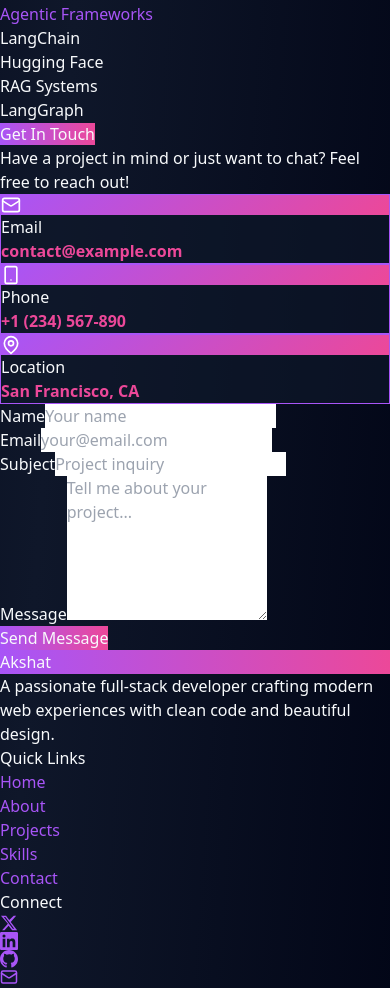
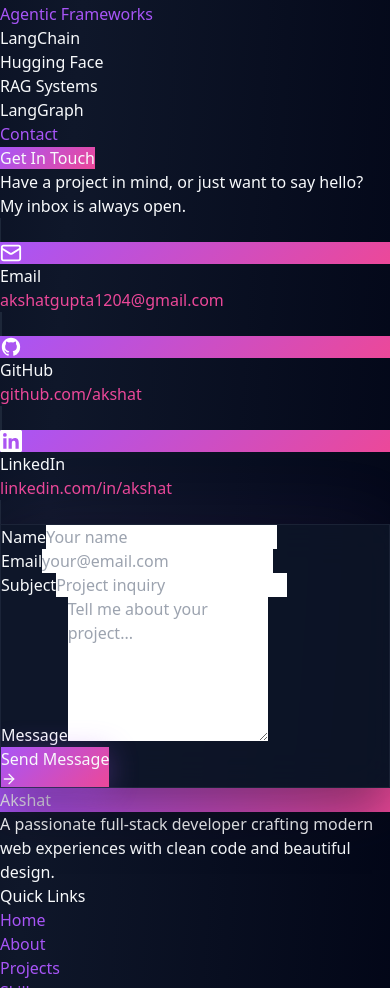
Before and after one commit to Akshats-git/Portfolio, a Next.js app: page / in a window 390 px wide. Shown: the part 4580-5568 px from the top of the page. Built offline with nearby package versions, Linux system fonts and the light colour scheme.

Commit message:
feat: enhance Contact component with improved layout, animations, and contact cards

```diff
--- a/src/components/Contact.tsx
+++ b/src/components/Contact.tsx
@@ -12,22 +12,18 @@
     subject: "",
     message: "",
   });
-
   const [submitted, setSubmitted] = useState(false);
+  const [focused, setFocused] = useState<string | null>(null);
 
   const handleChange = (
     e: React.ChangeEvent<HTMLInputElement | HTMLTextAreaElement>
   ) => {
     const { name, value } = e.target;
-    setFormData((prev) => ({
-      ...prev,
-      [name]: value,
-    }));
+    setFormData((prev) => ({ ...prev, [name]: value }));
   };
 
   const handleSubmit = (e: React.FormEvent) => {
     e.preventDefault();
-    // Here you would typically send the form data to a server
     console.log("Form submitted:", formData);
     setSubmitted(true);
     setTimeout(() => {
@@ -38,141 +34,177 @@
 
   const containerVariants = {
     hidden: { opacity: 0 },
-    visible: {
-      opacity: 1,
-      transition: {
-        staggerChildren: 0.1,
-      },
-    },
+    visible: { opacity: 1, transition: { staggerChildren: 0.12 } },
   };
 
   const itemVariants = {
-    hidden: { opacity: 0, y: 20 },
-    visible: {
-      opacity: 1,
-      y: 0,
-      transition: { duration: 0.6 },
+    hidden: { opacity: 0, y: 30 },
+    visible: { opacity: 1, y: 0, transition: { duration: 0.6, ease: "easeOut" } },
+  };
+
+  const contactCards = [
+    {
+      label: "Email",
+      value: "akshatgupta1204@gmail.com",
+      href: "mailto:akshatgupta1204@gmail.com",
+      icon: (
+        <svg viewBox="0 0 24 24" width="22" height="22" fill="none" stroke="white" strokeWidth="2" strokeLinecap="round" strokeLinejoin="round">
+          <rect width="20" height="16" x="2" y="4" rx="2" />
+          <path d="m22 7-8.97 5.7a1.94 1.94 0 0 1-2.06 0L2 7" />
+        </svg>
+      ),
     },
-  };
+    {
+      label: "GitHub",
+      value: "github.com/akshat",
+      href: "https://github.com/akshat",
+      icon: (
+        <svg viewBox="0 0 24 24" width="22" height="22" fill="white">
+          <path d="M12 2C6.477 2 2 6.484 2 12.017c0 4.425 2.865 8.18 6.839 9.504.5.092.682-.217.682-.483 0-.237-.008-.868-.013-1.703-2.782.605-3.369-1.343-3.369-1.343-.454-1.158-1.11-1.466-1.11-1.466-.908-.62.069-.608.069-.608 1.003.07 1.531 1.032 1.531 1.032.892 1.53 2.341 1.088 2.91.832.092-.647.35-1.088.636-1.338-2.22-.253-4.555-1.113-4.555-4.951 0-1.093.39-1.988 1.029-2.688-.103-.253-.446-1.272.098-2.65 0 0 .84-.27 2.75 1.026A9.564 9.564 0 0 1 12 6.844a9.59 9.59 0 0 1 2.504.337c1.909-1.296 2.747-1.027 2.747-1.027.546 1.379.202 2.398.1 2.651.64.7 1.028 1.595 1.028 2.688 0 3.848-2.339 4.695-4.566 4.943.359.309.678.92.678 1.855 0 1.338-.012 2.419-.012 2.747 0 .268.18.58.688.482A10.02 10.02 0 0 0 22 12.017C22 6.484 17.522 2 12 2Z" />
+        </svg>
+      ),
+    },
+    {
+      label: "LinkedIn",
+      value: "linkedin.com/in/akshat",
+      href: "https://linkedin.com/in/akshat",
+      icon: (
+        <svg viewBox="0 0 24 24" width="22" height="22" fill="white">
+          <path d="M20.447 20.452h-3.554v-5.569c0-1.328-.027-3.037-1.852-3.037-1.853 0-2.136 1.445-2.136 2.939v5.667H9.351V9h3.414v1.561h.046c.477-.9 1.637-1.85 3.37-1.85 3.601 0 4.267 2.37 4.267 5.455v6.286zM5.337 7.433a2.062 2.062 0 0 1-2.063-2.065 2.064 2.064 0 1 1 2.063 2.065zm1.782 13.019H3.555V9h3.564v11.452zM22.225 0H1.771C.792 0 0 .774 0 1.729v20.542C0 23.227.792 24 1.771 24h20.451C23.2 24 24 23.227 24 22.271V1.729C24 .774 23.2 0 22.222 0h.003z" />
+        </svg>
+      ),
+    },
+  ];
+
+  const inputClass = (name: string) =>
+    `w-full bg-slate-900/60 rounded-xl px-4 py-3.5 text-slate-100 placeholder-slate-600 outline-none transition-all duration-300 border`;
+
+  const inputStyle = (name: string) => ({
+    borderColor: focused === name ? theme.primary : "rgba(148,163,184,0.15)",
+    boxShadow: focused === name ? `0 0 0 3px ${theme.primary}22` : "none",
+  });
 
   return (
     <section
       id="contact"
-      className="min-h-screen flex items-center py-20 px-4 sm:px-6 lg:px-8"
+      className="relative min-h-screen flex items-center py-24 px-4 sm:px-6 lg:px-8 overflow-hidden"
     >
+      {/* Ambient background blobs */}
+      <div
+        className="pointer-events-none absolute -top-32 -left-32 w-[520px] h-[520px] rounded-full blur-[120px] opacity-20"
+        style={{ background: `radial-gradient(circle, ${theme.primary}, transparent 70%)` }}
+      />
+      <div
+        className="pointer-events-none absolute -bottom-32 -right-32 w-[480px] h-[480px] rounded-full blur-[120px] opacity-15"
+        style={{ background: `radial-gradient(circle, ${theme.secondary}, transparent 70%)` }}
+      />
+      <div
+        className="pointer-events-none absolute top-1/2 left-1/2 -translate-x-1/2 -translate-y-1/2 w-[300px] h-[300px] rounded-full blur-[100px] opacity-10"
+        style={{ background: `radial-gradient(circle, ${theme.accent}, transparent 70%)` }}
+      />
+
       <motion.div
         variants={containerVariants}
         initial="hidden"
         whileInView="visible"
-        viewport={{ once: true, margin: "-100px" }}
-        className="max-w-4xl mx-auto w-full"
+        viewport={{ once: true, margin: "-80px" }}
+        className="relative max-w-5xl mx-auto w-full"
       >
-        {/* Section Title */}
-        <motion.div variants={itemVariants} className="mb-12 text-center">
-          <h2 className="text-4xl sm:text-5xl font-bold mb-4">
+        {/* Section header */}
+        <motion.div variants={itemVariants} className="mb-16 text-center">
+          <p
+            className="text-sm font-semibold tracking-[0.25em] uppercase mb-4"
+            style={{ color: theme.primary }}
+          >
+            Contact
+          </p>
+          <h2 className="text-4xl sm:text-5xl font-bold mb-5">
             <span
               className="bg-clip-text text-transparent"
-              style={{ backgroundImage: `linear-gradient(to right, ${theme.primary}, ${theme.secondary})` }}
+              style={{ backgroundImage: `linear-gradient(135deg, ${theme.primary}, ${theme.secondary})` }}
             >
               Get In Touch
             </span>
           </h2>
-          <p className="text-slate-400 text-lg max-w-2xl mx-auto">
-            Have a project in mind or just want to chat? Feel free to reach out!
+          <p className="text-slate-400 text-lg max-w-xl mx-auto leading-relaxed">
+            Have a project in mind, or just want to say hello?
+            <br className="hidden sm:block" /> My inbox is always open.
           </p>
-          <div className="h-1 w-20 rounded mx-auto mt-4" style={{ backgroundImage: `linear-gradient(to right, ${theme.primary}, ${theme.secondary})` }} />
+          <div
+            className="h-px w-32 mx-auto mt-8 opacity-60"
+            style={{ background: `linear-gradient(to right, transparent, ${theme.primary}, ${theme.secondary}, transparent)` }}
+          />
         </motion.div>
 
-        {/* Contact Grid (cards) */}
-        <motion.div variants={itemVariants} className="grid grid-cols-1 md:grid-cols-3 gap-8 mb-12">
-          {/* Email */}
+        {/* Contact cards */}
+        <motion.div variants={itemVariants} className="grid grid-cols-1 sm:grid-cols-3 gap-5 mb-12">
+          {contactCards.map((card) => (
             <motion.a
-            variants={itemVariants}
-            href="mailto:contact@example.com"
-            whileHover={{ scale: 1.02 }}
-            className="group text-center"
+              key={card.label}
+              href={card.href}
+              target={card.href.startsWith("http") ? "_blank" : undefined}
+              rel={card.href.startsWith("http") ? "noopener noreferrer" : undefined}
+              whileHover={{ y: -5, scale: 1.02 }}
+              whileTap={{ scale: 0.98 }}
+              className="group relative flex flex-col items-center gap-3 rounded-2xl p-7 text-center cursor-pointer overflow-hidden"
+              style={{
+                background: "rgba(15,23,42,0.7)",
+                backdropFilter: "blur(16px)",
+                border: "1px solid rgba(148,163,184,0.12)",
+              }}
             >
+              {/* Card glow on hover */}
               <div
-              className="rounded-lg p-8 transition-transform transform hover:-translate-y-1 shadow-sm hover:shadow-lg mx-2"
-              style={{ backgroundColor: 'rgba(15,23,42,0.65)', border: `1px solid ${theme.primary}` }}
+                className="absolute inset-0 opacity-0 group-hover:opacity-100 transition-opacity duration-500 rounded-2xl"
+                style={{ background: `radial-gradient(ellipse at top, ${theme.primary}18, transparent 70%)` }}
+              />
+              <div
+                className="relative z-10 w-13 h-13 w-12 h-12 rounded-2xl flex items-center justify-center shrink-0 shadow-lg"
+                style={{ backgroundImage: `linear-gradient(135deg, ${theme.primary}, ${theme.secondary})` }}
               >
-              <div
-                className="w-12 h-12 rounded-full mx-auto flex items-center justify-center mb-4"
-                style={{ backgroundImage: `linear-gradient(135deg, ${theme.primary}, ${theme.secondary})`, color: '#fff' }}
+                {card.icon}
+              </div>
+              <div className="relative z-10">
+                <p className="text-xs font-semibold uppercase tracking-widest text-slate-500 mb-1">
+                  {card.label}
+                </p>
+                <p
+                  className="text-sm font-medium break-all transition-colors duration-200"
+                  style={{ color: theme.secondary }}
                 >
-                <svg viewBox="0 0 24 24" width="20" height="20" fill="none" stroke="white" strokeWidth="2" strokeLinecap="round" strokeLinejoin="round" aria-hidden="true">
-                  <rect width="20" height="16" x="2" y="4" rx="2" />
-                  <path d="m22 7-8.97 5.7a1.94 1.94 0 0 1-2.06 0L2 7" />
-                </svg>
-              </div>
-              <h3 className="text-xl font-semibold text-slate-100 mb-2">Email</h3>
-              <p className="text-sm" style={{ color: theme.secondary, fontWeight: 600 }}>
-                contact@example.com
+                  {card.value}
                 </p>
               </div>
+              {/* Bottom accent line */}
+              <div
+                className="absolute bottom-0 left-1/2 -translate-x-1/2 h-0.5 w-0 group-hover:w-2/3 transition-all duration-500 rounded-full"
+                style={{ background: `linear-gradient(to right, ${theme.primary}, ${theme.secondary})` }}
+              />
             </motion.a>
-
-          {/* Phone */}
-          <motion.a
-            variants={itemVariants}
-            href="tel:+1234567890"
-            whileHover={{ scale: 1.02 }}
-            className="group text-center"
-          >
-            <div
-              className="rounded-lg p-8 transition-transform transform hover:-translate-y-1 shadow-sm hover:shadow-lg mx-2"
-              style={{ backgroundColor: 'rgba(15,23,42,0.65)', border: `1px solid ${theme.primary}` }}
-            >
-              <div
-                className="w-12 h-12 rounded-full mx-auto flex items-center justify-center mb-4"
-                style={{ backgroundImage: `linear-gradient(135deg, ${theme.primary}, ${theme.secondary})`, color: '#fff' }}
-              >
-                <svg viewBox="0 0 24 24" width="20" height="20" fill="none" stroke="white" strokeWidth="2" strokeLinecap="round" strokeLinejoin="round" aria-hidden="true">
-                  <rect width="14" height="20" x="5" y="2" rx="2" />
-                  <path d="M12 18h.01" />
-                </svg>
-              </div>
-              <h3 className="text-xl font-semibold text-slate-100 mb-2">Phone</h3>
-              <p className="text-sm" style={{ color: theme.secondary, fontWeight: 600 }}>
-                +1 (234) 567-890
-              </p>
-            </div>
-          </motion.a>
-
-          {/* Location */}
-          <motion.div variants={itemVariants} className="group text-center">
-            <div
-              className="rounded-lg p-8 transition-transform transform hover:-translate-y-1 shadow-sm hover:shadow-lg mx-2"
-              style={{ backgroundColor: 'rgba(15,23,42,0.65)', border: `1px solid ${theme.primary}` }}
-            >
-              <div
-                className="w-12 h-12 rounded-full mx-auto flex items-center justify-center mb-4"
-                style={{ backgroundImage: `linear-gradient(135deg, ${theme.primary}, ${theme.secondary})`, color: '#fff' }}
-              >
-                <svg viewBox="0 0 24 24" width="20" height="20" fill="none" stroke="white" strokeWidth="2" strokeLinecap="round" strokeLinejoin="round" aria-hidden="true">
-                  <path d="M20 10c0 6-8 12-8 12S4 16 4 10a8 8 0 0 1 16 0Z" />
-                  <circle cx="12" cy="10" r="3" />
-                </svg>
-              </div>
-              <h3 className="text-xl font-semibold text-slate-100 mb-2">Location</h3>
-              <p className="text-sm" style={{ color: theme.secondary, fontWeight: 600 }}>
-                San Francisco, CA
-              </p>
-            </div>
-          </motion.div>
+          ))}
         </motion.div>
 
-        {/* Contact Form */}
-        <motion.form
+        {/* Contact form */}
+        <motion.div
           variants={itemVariants}
-          onSubmit={handleSubmit}
-          className="bg-slate-800/50 border rounded-lg p-8 md:p-12"
-          style={{ borderColor: theme.primary }}
+          className="relative rounded-3xl overflow-hidden"
+          style={{
+            background: "rgba(15,23,42,0.75)",
+            backdropFilter: "blur(20px)",
+            border: "1px solid rgba(148,163,184,0.1)",
+            boxShadow: `0 0 80px ${theme.primary}12, 0 25px 50px rgba(0,0,0,0.4)`,
+          }}
         >
-          <div className="grid grid-cols-1 md:grid-cols-2 gap-6 mb-6">
-            {/* Name Field */}
-            <div>
-              <label htmlFor="name" className="block text-sm font-semibold text-slate-300 mb-2">
+          {/* Top gradient bar */}
+          <div
+            className="h-1 w-full"
+            style={{ backgroundImage: `linear-gradient(to right, ${theme.primary}, ${theme.secondary}, ${theme.accent})` }}
+          />
+
+          <form onSubmit={handleSubmit} className="p-8 md:p-12">
+            <div className="grid grid-cols-1 md:grid-cols-2 gap-5 mb-5">
+              <div className="flex flex-col gap-2">
+                <label htmlFor="name" className="text-xs font-semibold uppercase tracking-widest text-slate-500">
                   Name
                 </label>
                 <input
@@ -181,16 +213,16 @@
                   name="name"
                   value={formData.name}
                   onChange={handleChange}
+                  onFocus={() => setFocused("name")}
+                  onBlur={() => setFocused(null)}
                   required
-                className="w-full bg-slate-900/60 border rounded-lg px-4 py-3 text-slate-100 placeholder-slate-500 focus:outline-none transition-colors"
-                style={{ borderColor: theme.primary }}
+                  className={inputClass("name")}
+                  style={inputStyle("name")}
                   placeholder="Your name"
                 />
               </div>
-
-            {/* Email Field */}
-            <div>
-              <label htmlFor="email" className="block text-sm font-semibold text-slate-300 mb-2">
+              <div className="flex flex-col gap-2">
+                <label htmlFor="email" className="text-xs font-semibold uppercase tracking-widest text-slate-500">
                   Email
                 </label>
                 <input
@@ -199,17 +231,18 @@
                   name="email"
                   value={formData.email}
                   onChange={handleChange}
+                  onFocus={() => setFocused("email")}
+                  onBlur={() => setFocused(null)}
                   required
-                className="w-full bg-slate-900/60 border rounded-lg px-4 py-3 text-slate-100 placeholder-slate-500 focus:outline-none transition-colors"
-                style={{ borderColor: theme.primary }}
+                  className={inputClass("email")}
+                  style={inputStyle("email")}
                   placeholder="your@email.com"
                 />
               </div>
             </div>
 
-          {/* Subject Field */}
-          <div className="mb-6">
-            <label htmlFor="subject" className="block text-sm font-semibold text-slate-300 mb-2">
+            <div className="flex flex-col gap-2 mb-5">
+              <label htmlFor="subject" className="text-xs font-semibold uppercase tracking-widest text-slate-500">
                 Subject
               </label>
               <input
@@ -218,16 +251,17 @@
                 name="subject"
                 value={formData.subject}
                 onChange={handleChange}
+                onFocus={() => setFocused("subject")}
+                onBlur={() => setFocused(null)}
                 required
-              className="w-full bg-slate-900/60 border rounded-lg px-4 py-3 text-slate-100 placeholder-slate-500 focus:outline-none transition-colors"
-              style={{ borderColor: theme.primary }}
+                className={inputClass("subject")}
+                style={inputStyle("subject")}
                 placeholder="Project inquiry"
               />
             </div>
 
-          {/* Message Field */}
-          <div className="mb-6">
-            <label htmlFor="message" className="block text-sm font-semibold text-slate-300 mb-2">
+            <div className="flex flex-col gap-2 mb-8">
+              <label htmlFor="message" className="text-xs font-semibold uppercase tracking-widest text-slate-500">
                 Message
               </label>
               <textarea
@@ -235,35 +269,57 @@
                 name="message"
                 value={formData.message}
                 onChange={handleChange}
+                onFocus={() => setFocused("message")}
+                onBlur={() => setFocused(null)}
                 required
                 rows={6}
-              className="w-full bg-slate-900/60 border rounded-lg px-4 py-3 text-slate-100 placeholder-slate-500 focus:outline-none transition-colors resize-none"
-              style={{ borderColor: theme.primary }}
+                className={`${inputClass("message")} resize-none`}
+                style={inputStyle("message")}
                 placeholder="Tell me about your project..."
               />
             </div>
 
-          {/* Submit Button */}
             <motion.button
               whileHover={{ scale: 1.02 }}
-            whileTap={{ scale: 0.98 }}
+              whileTap={{ scale: 0.97 }}
               type="submit"
               disabled={submitted}
-            className={`w-full py-3 font-semibold rounded-lg transition-all ${
-              submitted ? "bg-green-500 text-white" : "text-white"
-            }`}
-            style={submitted ? undefined : { backgroundImage: `linear-gradient(to right, ${theme.primary}, ${theme.secondary})` }}
+              className="relative w-full py-4 font-semibold rounded-xl text-white overflow-hidden transition-all duration-300"
+              style={
+                submitted
+                  ? { background: "#22c55e", boxShadow: "0 0 30px #22c55e44" }
+                  : {
+                      backgroundImage: `linear-gradient(135deg, ${theme.primary}, ${theme.secondary})`,
+                      boxShadow: `0 4px 30px ${theme.primary}55`,
+                    }
+              }
             >
+              {/* Shine sweep on hover */}
+              {!submitted && (
+                <span
+                  className="absolute inset-0 opacity-0 hover:opacity-100 transition-opacity duration-300 pointer-events-none"
+                  style={{ background: "linear-gradient(105deg, transparent 40%, rgba(255,255,255,0.15) 50%, transparent 60%)" }}
+                />
+              )}
               {submitted ? (
                 <span className="flex items-center justify-center gap-2">
-                <svg viewBox="0 0 24 24" width="18" height="18" fill="none" stroke="currentColor" strokeWidth="2.5" strokeLinecap="round" strokeLinejoin="round" aria-hidden="true">
+                  <svg viewBox="0 0 24 24" width="18" height="18" fill="none" stroke="currentColor" strokeWidth="2.5" strokeLinecap="round" strokeLinejoin="round">
                     <polyline points="20 6 9 17 4 12" />
                   </svg>
                   Message Sent!
                 </span>
-            ) : "Send Message"}
+              ) : (
+                <span className="flex items-center justify-center gap-2">
+                  Send Message
+                  <svg viewBox="0 0 24 24" width="16" height="16" fill="none" stroke="currentColor" strokeWidth="2" strokeLinecap="round" strokeLinejoin="round">
+                    <line x1="5" y1="12" x2="19" y2="12" />
+                    <polyline points="12 5 19 12 12 19" />
+                  </svg>
+                </span>
+              )}
             </motion.button>
-        </motion.form>
+          </form>
+        </motion.div>
       </motion.div>
     </section>
   );
```
Lines whose indentation alone changed are shown as unchanged.
